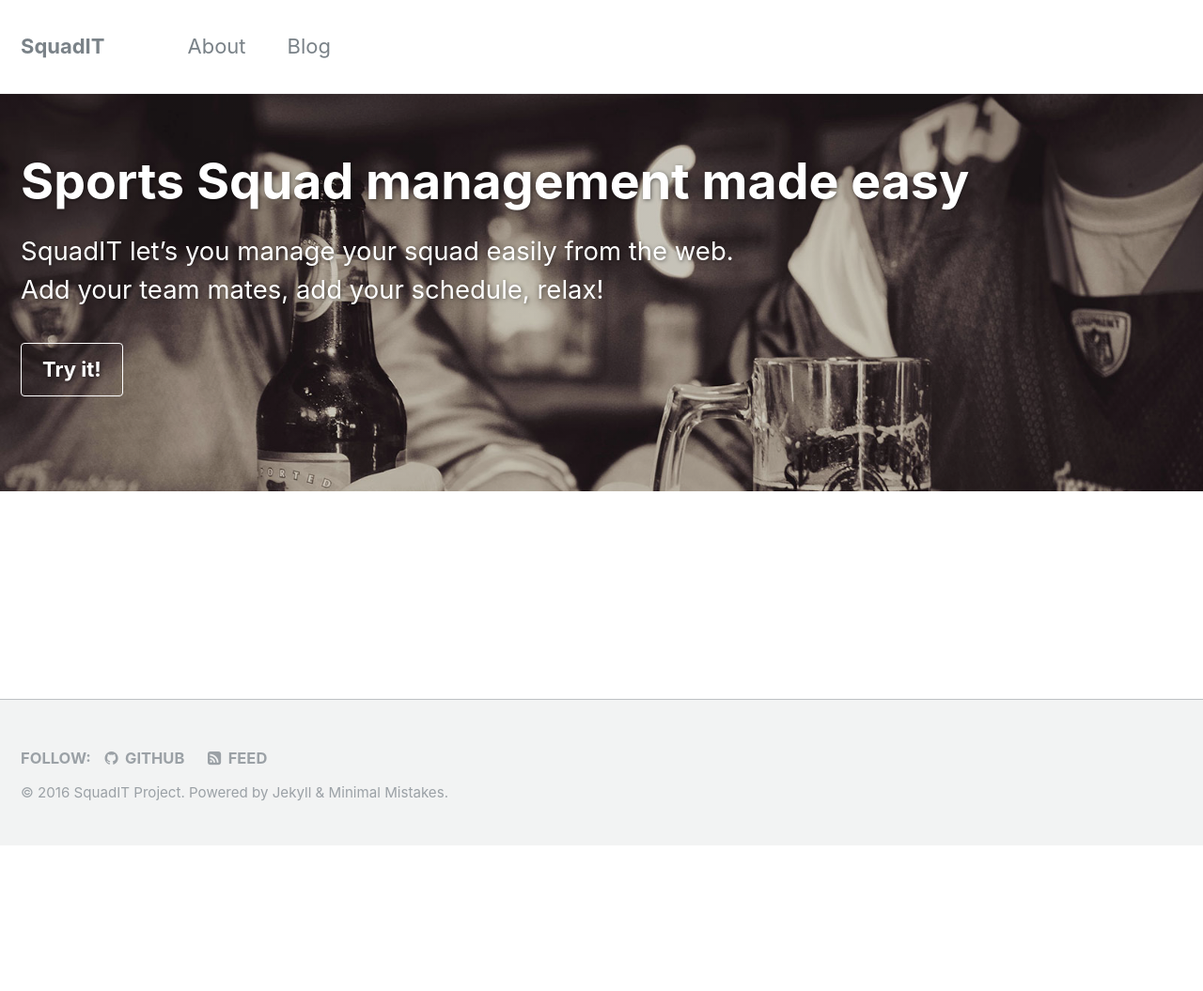
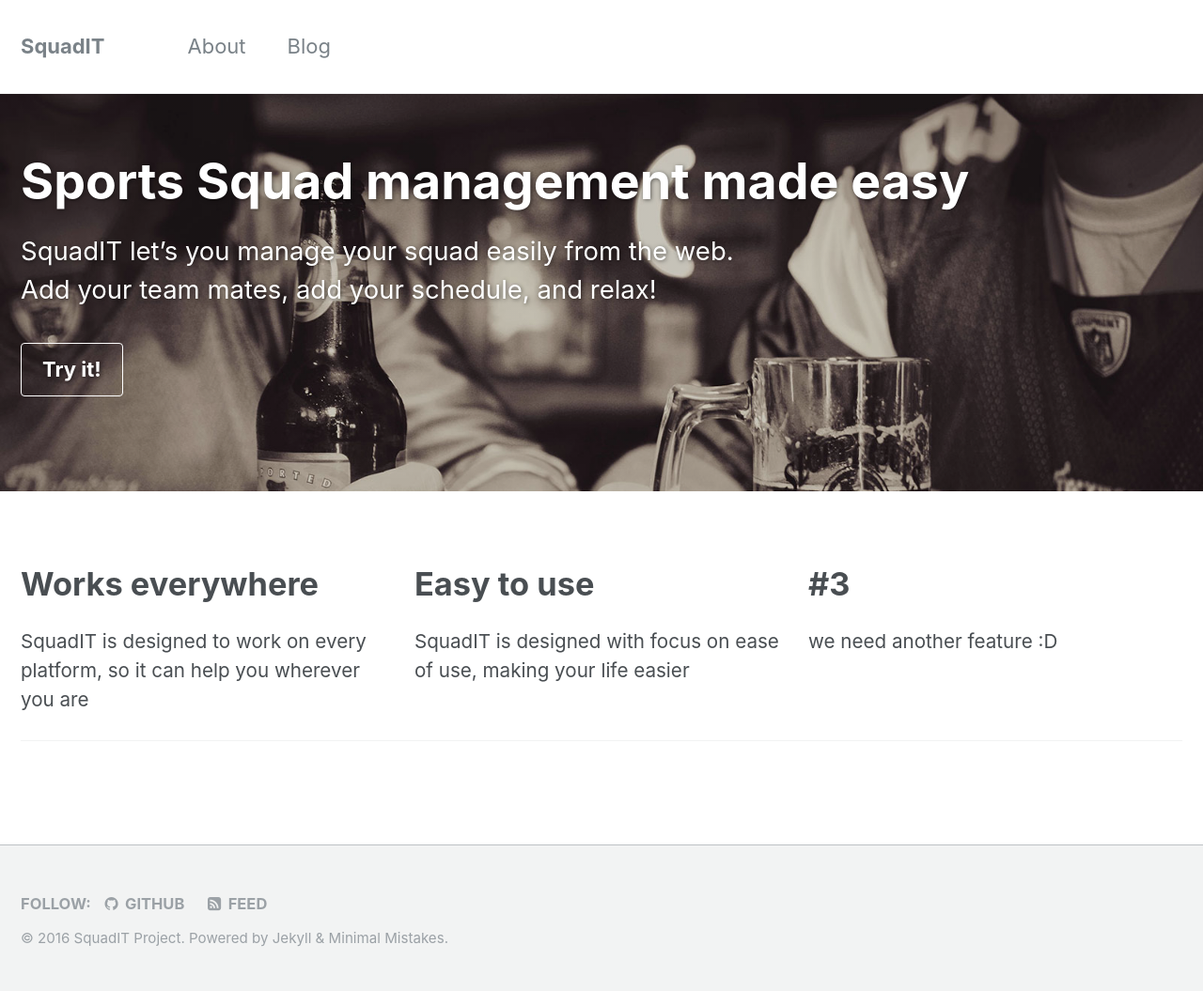
Before and after one commit to PalatinCoder/SquadIT, a Jekyll site: the page built from _pages/home.md, in a window 1280 px wide. Shown: the whole page at 94% size. Built offline with Jekyll 4.4.1, drawn with Linux system fonts in a browser that asks for light colours; before the commit the page ends 900 px from its top, so only the background shows below that.

Commit message:
add feature_row

```diff
--- a/_pages/home.md
+++ b/_pages/home.md
@@ -9,5 +9,20 @@
   overlay_image: header.jpg
   cta_label: "Try it!"
   cta_url: "http://squadit-service.jan-sl.de/"
-excerpt: "SquadIT let's you manage your squad easily from the web. Add your team mates, add your schedule, relax!"
+excerpt: "SquadIT let's you manage your squad easily from the web. Add your team mates, add your schedule, and relax!"
+feature_row:
+  - image_path:
+    alt: "responsive"
+    title: "Works everywhere"
+    excerpt: "SquadIT is designed to work on every platform, so it can help you wherever you are"
+  - image_path:
+    alt: "simple"
+    title: "Easy to use"
+    excerpt: "SquadIT is designed with focus on ease of use, making your life easier"
+  - image_path:
+    alt: "3"
+    title: "#3"
+    excerpt: "we need another feature :D"
 ---
+
+{% include feature_row %}
```
